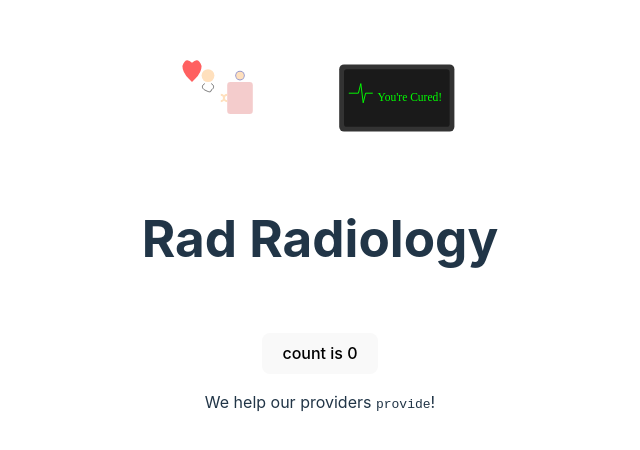
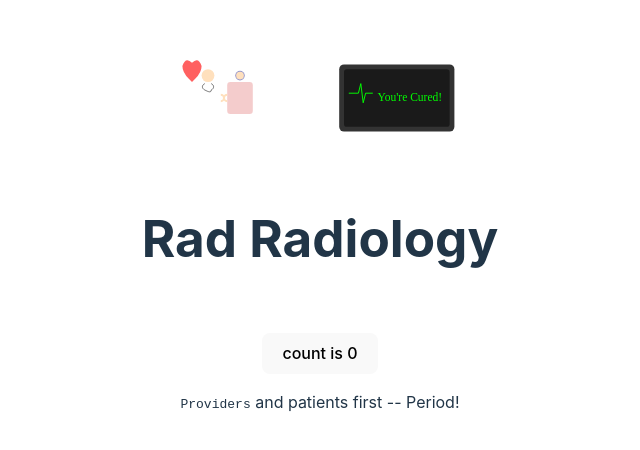
Before and after one commit to JKeddo95/RadRadiologyDemo, a React (Vite) app: page / in a window 1280 px wide. Shown: the part 156-606 px from the top of the page, without its empty margins (320-960 px from the left). Built offline with nearby package versions, Linux system fonts and the light colour scheme.

Commit message:
DEV-01--Update-Name

```diff
--- a/src/App.tsx
+++ b/src/App.tsx
@@ -20,7 +20,7 @@ function App() {
       <div className="card">
         <button onClick={() => setCount((count) => count + 1)}>count is {count}</button>
         <p>
-          We help our providers <code>provide</code>!
+          <code>Providers</code> and patients first -- Period!
         </p>
       </div>
     </>
```
